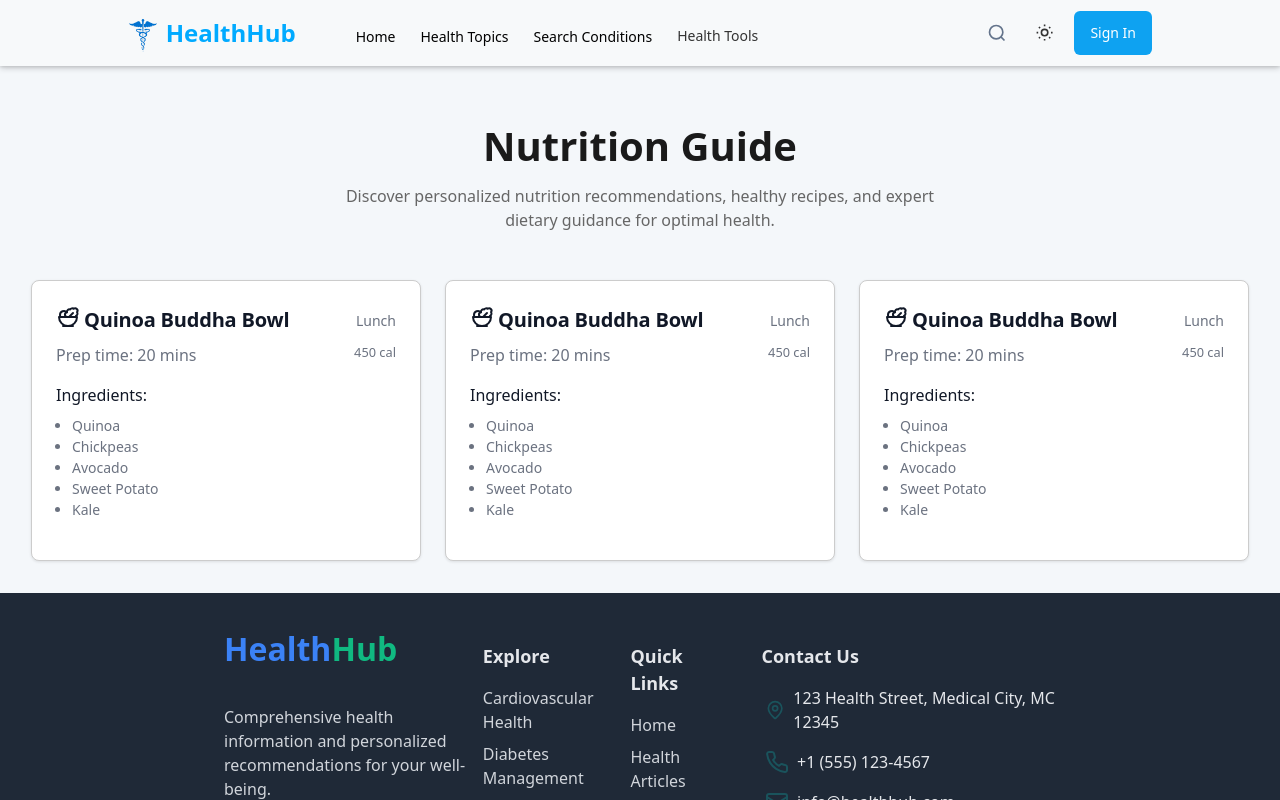
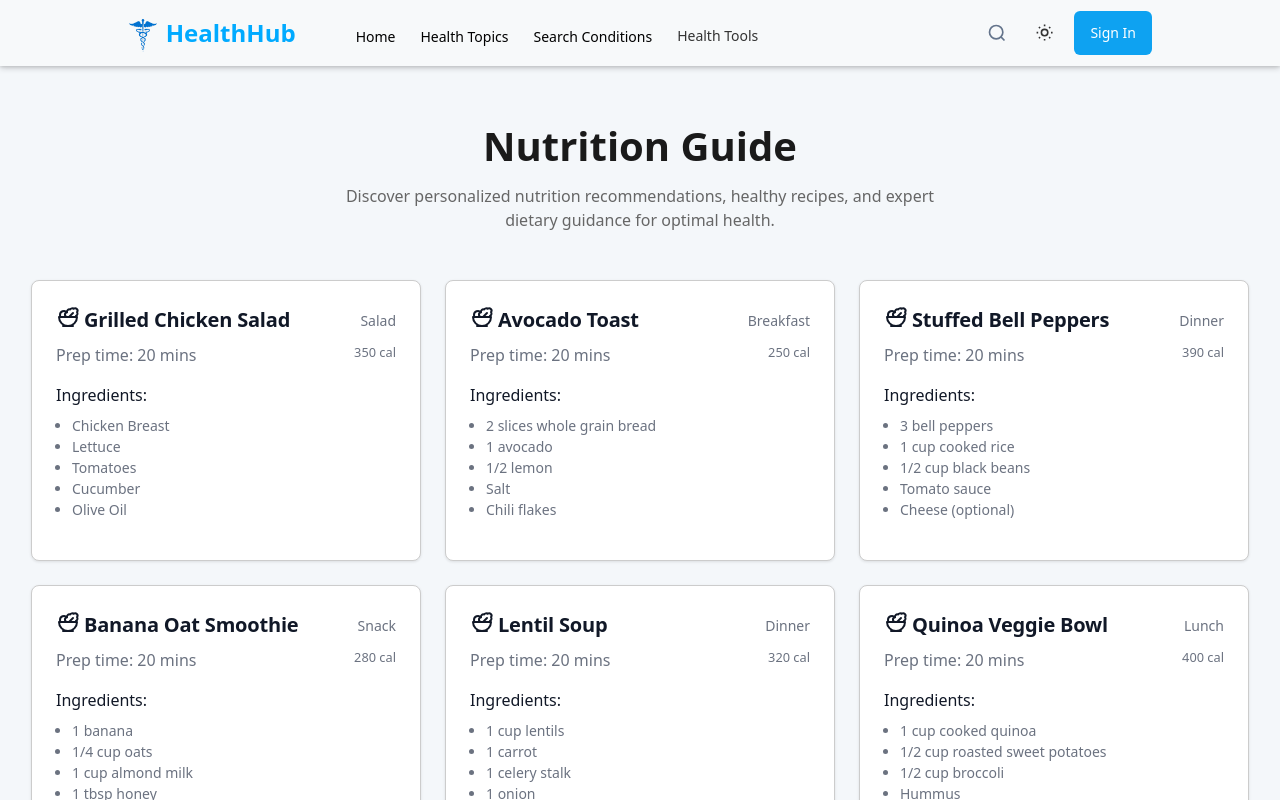
Before and after one commit to emannnx/HealthCareSystems, a React (Vite) app: page /nutrition-guide in a window 1280 px wide. Shown: the top 800 px of the page. Built offline with nearby package versions, Linux system fonts and the light colour scheme.

Commit message:
Enhance dark mode styles for nutrition components; update grid layout for nutrition cards and adjust MainHero links for improved user experience

```diff
--- a/src/App.css
+++ b/src/App.css
@@ -582,6 +582,28 @@
   color: #fff;
 }
 
+.content.dark .nutrition-title {
+  color: #fff;
+}
+
+.content.dark .nutritions-cards-container{
+  background-color: #020817;
+  color: #fff;
+  border: 1px solid #1E293B;
+}
+
+.content.dark .nutritions-cards-title {
+  color: #fff;
+}
+
+.content.dark .nutritions-cards-subtitle {
+  color: #888;
+}
+
+.content.dark .nutritions-cards-icon {
+  color: #fff;
+}
+
 @media (max-width: 768px) {
   .content {
     margin-top: 4rem;
--- a/src/components/Health-tools-components/NutritionGuide.css
+++ b/src/components/Health-tools-components/NutritionGuide.css
@@ -78,8 +78,21 @@
   .nutrition-card-grid {
     display: grid;
     gap: 1.5rem;
-    grid-template-columns: repeat(auto-fit, minmax(250px, 1fr));
+    grid-template-columns: repeat(3, 1fr);
   }
+
+  @media (max-width: 768px) {
+    .nutrition-card-grid {
+      grid-template-columns: repeat(2, 1fr);
+    }
+  }
+
+  @media (max-width: 480px) {
+    .nutrition-card-grid {
+      grid-template-columns: 1fr;
+    }
+  }
+
 
   .nutrition-card {
     text-align: center;
--- a/src/components/Health-tools-components/NutritionGuide.jsx
+++ b/src/components/Health-tools-components/NutritionGuide.jsx
@@ -3,6 +3,76 @@ import './NutritionGuide.css';
 
 const NutritionGuide = () => {
   const [activeTab, setActiveTab] = useState('recipes');
+
+  // Local static recipes array
+  const recipes = [
+    {
+      id: "684fe056864403158746cd3c",
+      title: "Grilled Chicken Salad",
+      description: "A healthy salad with grilled chicken and fresh vegetables.",
+      category: "Salad",
+      ingredients: ["Chicken Breast", "Lettuce", "Tomatoes", "Cucumber", "Olive Oil"],
+      calories: 350,
+      instructions: "Grill the chicken. Mix with vegetables and drizzle with olive oil.",
+      nutrition: { protein: 30.0, carbs: 15.0, fat: 12.0 },
+      createdAt: "2025-06-15"
+    },
+    {
+      id: "68501793a492e9843b5ced8d",
+      title: "Avocado Toast",
+      description: "A simple and healthy avocado toast with a twist of lemon.",
+      category: "Breakfast",
+      ingredients: ["2 slices whole grain bread", "1 avocado", "1/2 lemon", "Salt", "Chili flakes"],
+      calories: 250,
+      instructions: "Toast bread. Mash avocado with lemon juice, salt, and chili flakes. Spread on toast.",
+      nutrition: { protein: 5.0, carbs: 0.0, fat: 15.0 },
+      createdAt: "2025-06-16"
+    },
+    {
+      id: "68501809a492e9843b5ced8e",
+      title: "Stuffed Bell Peppers",
+      description: "Colorful bell peppers stuffed with a savory rice and bean mixture.",
+      category: "Dinner",
+      ingredients: ["3 bell peppers", "1 cup cooked rice", "1/2 cup black beans", "Tomato sauce", "Cheese (optional)"],
+      calories: 390,
+      instructions: "Mix rice, beans, and tomato sauce. Fill peppers and bake for 25 mins at 180°C. Add cheese if desired.",
+      nutrition: { protein: 14.0, carbs: 0.0, fat: 8.0 },
+      createdAt: "2025-06-16"
+    },
+    {
+      id: "68501814a492e9843b5ced8f",
+      title: "Banana Oat Smoothie",
+      description: "A refreshing and filling smoothie great for post-workout.",
+      category: "Snack",
+      ingredients: ["1 banana", "1/4 cup oats", "1 cup almond milk", "1 tbsp honey", "Ice"],
+      calories: 280,
+      instructions: "Blend all ingredients until smooth. Serve chilled.",
+      nutrition: { protein: 6.0, carbs: 0.0, fat: 5.0 },
+      createdAt: "2025-06-16"
+    },
+    {
+      id: "6850181da492e9843b5ced90",
+      title: "Lentil Soup",
+      description: "A hearty and nutritious lentil soup, perfect for dinner.",
+      category: "Dinner",
+      ingredients: ["1 cup lentils", "1 carrot", "1 celery stalk", "1 onion", "Garlic", "Vegetable broth"],
+      calories: 320,
+      instructions: "Sauté vegetables, add lentils and broth. Simmer for 30 minutes until lentils are soft.",
+      nutrition: { protein: 18.0, carbs: 0.0, fat: 4.0 },
+      createdAt: "2025-06-16"
+    },
+    {
+      id: "68501828a492e9843b5ced91",
+      title: "Quinoa Veggie Bowl",
+      description: "A protein-packed veggie bowl with quinoa and roasted vegetables.",
+      category: "Lunch",
+      ingredients: ["1 cup cooked quinoa", "1/2 cup roasted sweet potatoes", "1/2 cup broccoli", "Hummus", "Olive oil"],
+      calories: 400,
+      instructions: "Arrange all ingredients in a bowl. Drizzle with olive oil and add hummus on the side.",
+      nutrition: { protein: 12.0, carbs: 0.0, fat: 10.0 },
+      createdAt: "2025-06-16"
+    }
+  ];
 
   return (
     <main className="nutrition-main">
@@ -15,17 +85,11 @@ const NutritionGuide = () => {
           </p>
         </div>
 
-        {/* Tabs */}
-
-
-        {/* Recipes Tab Content */}
         {activeTab === 'recipes' && (
           <div className="nutrition-tab-content">
-            {/* <h2 className="nutrition-tab-heading"> Healthy Recipes </h2> */}
             <div className="nutrition-card-grid">
-
-              {/* Repeat this block for each recipe */}
-              <div className="nutritions-cards-container">
+              {recipes.map((recipe, index) => (
+                <div className="nutritions-cards-container" key={index}>
                   <div className="nutritions-cards-header">
                     <div className="nutritions-cards-header-top">
                       <div className="nutritions-cards-header-title">
@@ -47,126 +111,34 @@ const NutritionGuide = () => {
                           <path d="m13 12 4-4"></path>
                           <path d="M10.9 7.25A3.99 3.99 0 0 0 4 10c0 .73.2 1.41.54 2"></path>
                         </svg>
-                      <h3 className="nutritions-cards-title">Quinoa Buddha Bowl</h3>
+                        <h3 className="nutritions-cards-title">{recipe.title}</h3>
                       </div>
-                    <span className="nutritions-cards-meal">Lunch</span>
+                      <span className="nutritions-cards-meal">{recipe.category}</span>
                     </div>
                   </div>
                   <div className="nutritions-cards-content">
                     <div className="nutritions-cards-info">
                       <div className="nutritions-cards-meta">
-                      <span>Prep time: 20 mins</span>
-                      <span className="span2">450 cal</span>
+                        <span>Prep time: {recipe.prepTime || '20 mins'}</span>
+                        <span className="span2">{recipe.calories} cal</span>
                       </div>
                       <div>
                         <h4 className="nutritions-cards-subtitle">Ingredients:</h4>
                         <ul className="nutritions-cards-list">
-                        <li>Quinoa</li>
-                        <li>Chickpeas</li>
-                        <li>Avocado</li>
-                        <li>Sweet Potato</li>
-                        <li>Kale</li>
+                          {recipe.ingredients.map((item, idx) => (
+                            <li key={idx}>{item}</li>
+                          ))}
                         </ul>
                       </div>
                     </div>
                   </div>
                 </div>
-              {/* End of recipe card */}
-
-              {/* You can duplicate the card above for more recipes if needed */}
-              <div className="nutritions-cards-container">
-                <div className="nutritions-cards-header">
-                  <div className="nutritions-cards-header-top">
-                    <div className="nutritions-cards-header-title">
-                      <svg
-                        xmlns="http://www.w3.org/2000/svg"
-                        width="24"
-                        height="24"
-                        viewBox="0 0 24 24"
-                        fill="none"
-                        stroke="currentColor"
-                        strokeWidth="2"
-                        strokeLinecap="round"
-                        strokeLinejoin="round"
-                        className="nutritions-cards-icon"
-                      >
-                        <path d="M7 21h10"></path>
-                        <path d="M12 21a9 9 0 0 0 9-9H3a9 9 0 0 0 9 9Z"></path>
-                        <path d="M11.38 12a2.4 2.4 0 0 1-.4-4.77 2.4 2.4 0 0 1 3.2-2.77 2.4 2.4 0 0 1 3.47-.63 2.4 2.4 0 0 1 3.37 3.37 2.4 2.4 0 0 1-1.1 3.7 2.51 2.51 0 0 1 .03 1.1"></path>
-                        <path d="m13 12 4-4"></path>
-                        <path d="M10.9 7.25A3.99 3.99 0 0 0 4 10c0 .73.2 1.41.54 2"></path>
-                      </svg>
-                      <h3 className="nutritions-cards-title">Quinoa Buddha Bowl</h3>
-                    </div>
-                    <span className="nutritions-cards-meal">Lunch</span>
-                  </div>
-                </div>
-                <div className="nutritions-cards-content">
-                  <div className="nutritions-cards-info">
-                    <div className="nutritions-cards-meta">
-                      <span>Prep time: 20 mins</span>
-                      <span className="span2">450 cal</span>
-                    </div>
-                    <div>
-                      <h4 className="nutritions-cards-subtitle">Ingredients:</h4>
-                      <ul className="nutritions-cards-list">
-                        <li>Quinoa</li>
-                        <li>Chickpeas</li>
-                        <li>Avocado</li>
-                        <li>Sweet Potato</li>
-                        <li>Kale</li>
-                      </ul>
-                    </div>
-                  </div>
-                </div>
-              </div>
-
-              <div className="nutritions-cards-container">
-                <div className="nutritions-cards-header">
-                  <div className="nutritions-cards-header-top">
-                    <div className="nutritions-cards-header-title">
-                      <svg
-                        xmlns="http://www.w3.org/2000/svg"
-                        width="24"
-                        height="24"
-                        viewBox="0 0 24 24"
-                        fill="none"
-                        stroke="currentColor"
-                        strokeWidth="2"
-                        strokeLinecap="round"
-                        strokeLinejoin="round"
-                        className="nutritions-cards-icon"
-                      >
-                        <path d="M7 21h10"></path>
-                        <path d="M12 21a9 9 0 0 0 9-9H3a9 9 0 0 0 9 9Z"></path>
-                        <path d="M11.38 12a2.4 2.4 0 0 1-.4-4.77 2.4 2.4 0 0 1 3.2-2.77 2.4 2.4 0 0 1 3.47-.63 2.4 2.4 0 0 1 3.37 3.37 2.4 2.4 0 0 1-1.1 3.7 2.51 2.51 0 0 1 .03 1.1"></path>
-                        <path d="m13 12 4-4"></path>
-                        <path d="M10.9 7.25A3.99 3.99 0 0 0 4 10c0 .73.2 1.41.54 2"></path>
-                      </svg>
-                      <h3 className="nutritions-cards-title">Quinoa Buddha Bowl</h3>
-                    </div>
-                    <span className="nutritions-cards-meal">Lunch</span>
-                  </div>
-                </div>
-                <div className="nutritions-cards-content">
-                  <div className="nutritions-cards-info">
-                    <div className="nutritions-cards-meta">
-                      <span>Prep time: 20 mins</span>
-                      <span className="span2">450 cal</span>
-                    </div>
-                    <div>
-                      <h4 className="nutritions-cards-subtitle">Ingredients:</h4>
-                      <ul className="nutritions-cards-list">
-                        <li>Quinoa</li>
-                        <li>Chickpeas</li>
-                        <li>Avocado</li>
-                        <li>Sweet Potato</li>
-                        <li>Kale</li>
-                      </ul>
-                    </div>
-                  </div>
-                </div>
-              </div>
+              ))}
+              {recipes.length === 0 && (
+                <p style={{ textAlign: 'center', marginTop: '2rem' }}>
+                  Loading recipes or none available.
+                </p>
+              )}
             </div>
           </div>
         )}
```
Also changed, not shown: src/components/HealthDashboard.jsx (+4 -4 lines), src/components/Hero-components/MainHero.jsx (+6 -6 lines). Lines whose indentation alone changed are shown as unchanged.
